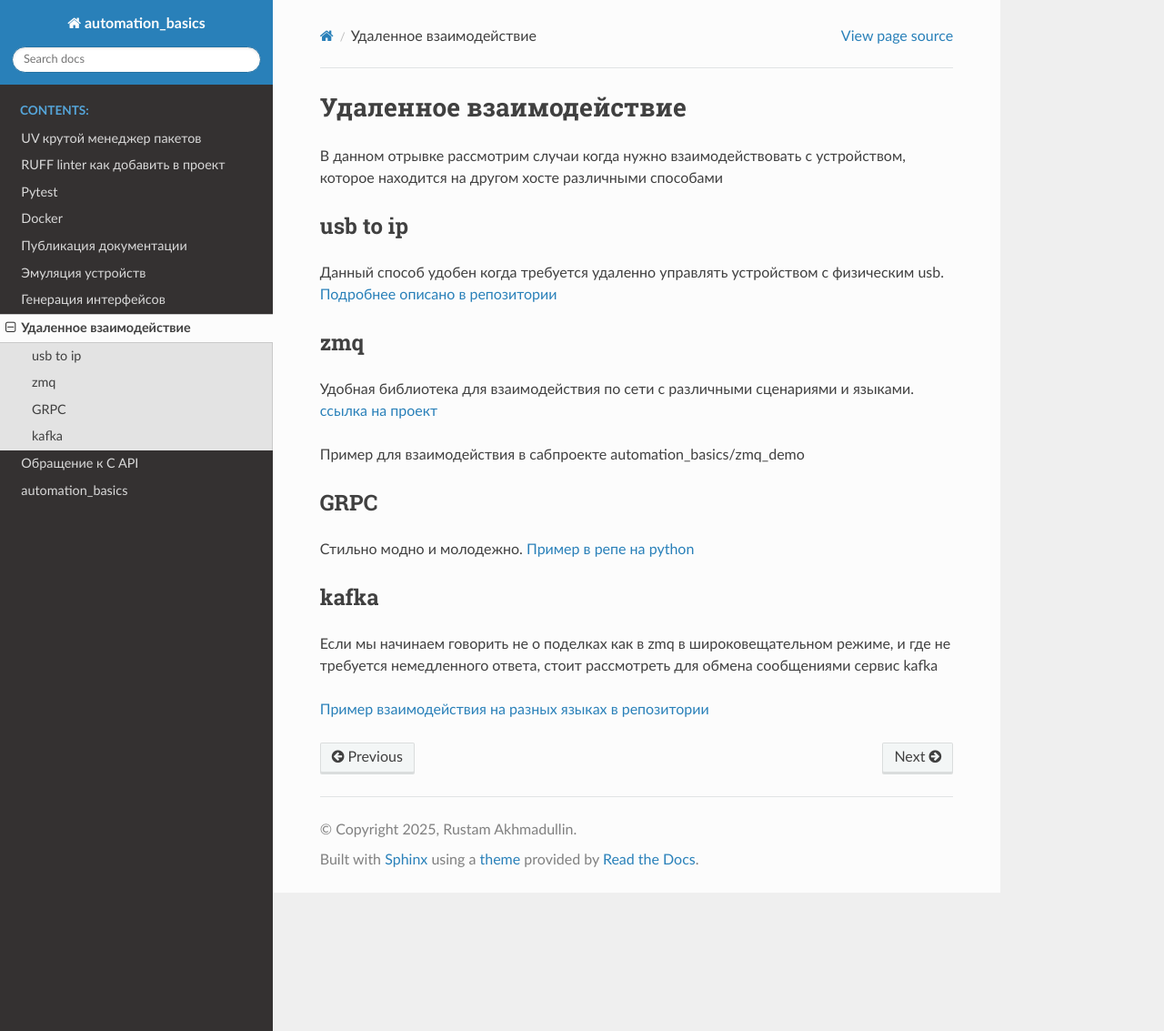
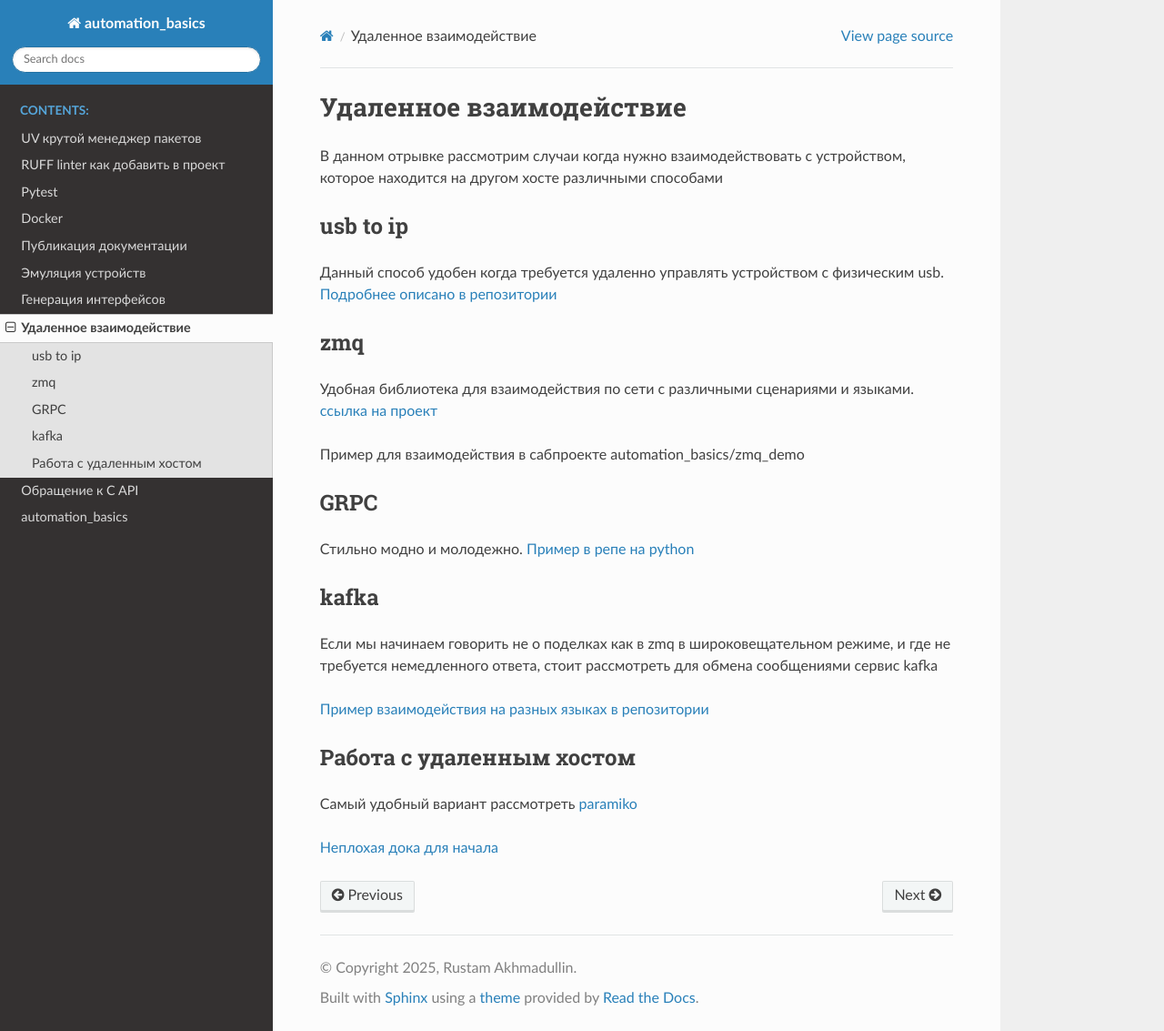
Before and after one commit to RustamAxm/automation_basic, a Sphinx documentation site: the page built from docs/source/tutorials/remote.rst, in a window 1280 px wide and 1133 px high. Shown: the whole window at 91% size. Built offline with Sphinx 7.4.7 and the Read the Docs theme 3.1.0, drawn with Linux system fonts in a browser that asks for light colours.

Commit message:
fix remote info

```diff
--- a/docs/source/tutorials/remote.rst
+++ b/docs/source/tutorials/remote.rst
@@ -27,3 +27,9 @@ kafka
 и где не требуется немедленного ответа, стоит рассмотреть для обмена сообщениями сервис kafka
 
 `Пример взаимодействия на разных языках в репозитории <https://github.com/RustamAxm/kafka-demo>`_
+
+Работа с удаленным хостом
+--------------------------
+Самый удобный вариант рассмотреть `paramiko <https://www.paramiko.org/index.html>`_
+
+`Неплохая дока для начала <https://pydocs.ru/python-paramiko/>`_
```
